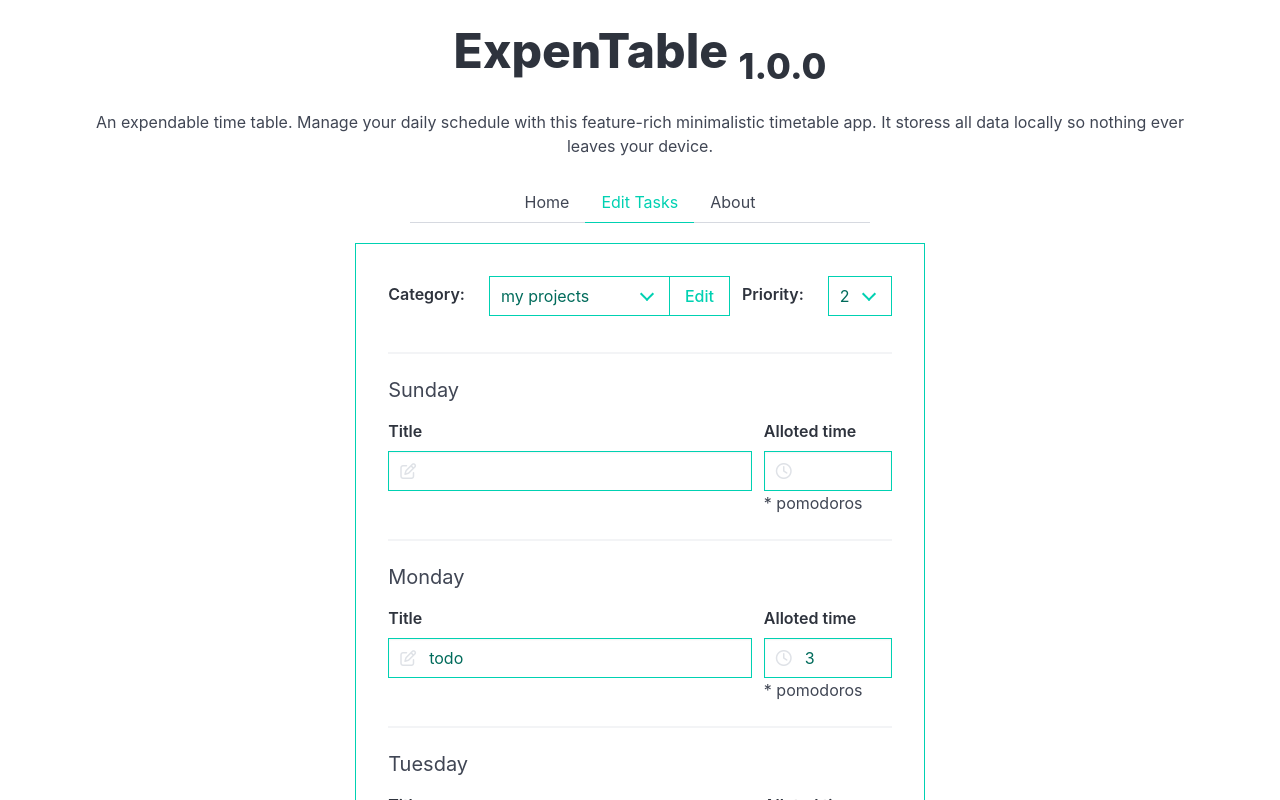
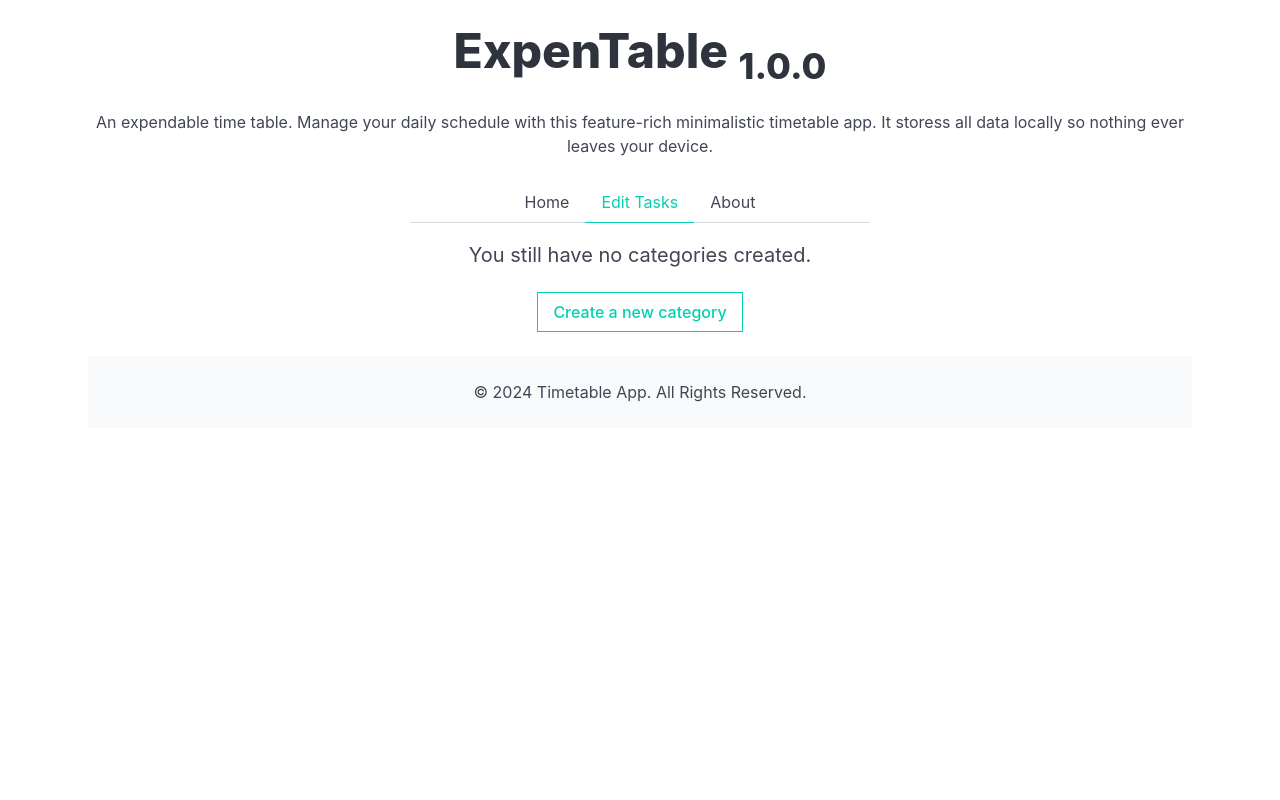
Before and after one commit to Blankscreen-exe/ExpenTable, a React (Vite) app: page /edit in a window 1280 px wide. Shown: the top 800 px of the page. Built offline with nearby package versions, Linux system fonts and the light colour scheme.

Commit message:
Using localstorage to storage and handle data

```diff
--- a/src/components/form/Modal.jsx
+++ b/src/components/form/Modal.jsx
@@ -1,15 +1,16 @@
 import React, { useState } from 'react';
-import tableData from '../../data/table.json';
+import { useLocalStorage } from '../../customHooks';
 
 export default function Modal(props) {
-    const [categories, setCategories] = useState(tableData);
+    const categoriesKey = "categories";
+    const [categories, setCategories] = useLocalStorage(categoriesKey, []);
 
     const addCategoryHandler = () => {
         const newId = `id${categories.length + 1}`;
         const newCategory = {
             id: newId,
             title: "",
-            priority: 1,
+            priority: 0,
             done: false,
             days: {}
         }
@@ -50,7 +51,7 @@ export default function Modal(props) {
     return (
         <div className='form-modal-card'>
             <form className='modal-content'>
-                <div className="is-display-flex is-justify-content-space-between is-column-gap-8 mb-5">
+                <div style={categories.length > 0 ? { marginBottom: '1.5rem' } : {} } className="is-display-flex is-justify-content-space-between is-column-gap-8">
                     <div style={{ marginBottom: "0" }} className='field is-display-flex is-align-items-center is-flex-wrap-wrap is-row-gap-1.5'>
                         <span className='subtitle modal-span'>Categories</span>
                         <div className="control modal-control">
@@ -63,7 +64,7 @@ export default function Modal(props) {
                         </div>
                     </div>
                     <div className="control has-icons">
-                        <button type='button' onClick={() => props.closeModal()}>
+                        <button type='button' onClick={() => props.closeModal(categories)}>
                             <span className="icon is-left">
                                 <i className="fa-solid fa-xmark fa-lg"></i>
                             </span>
@@ -72,8 +73,8 @@ export default function Modal(props) {
                 </div>
                 {categories.map((category, index) => {
                     return (
-                        <div>
-                            <div className="custom-field field is-grouped is-column-gap-2 is-flex-wrap-wrap" key={category.id}>
+                        <div key={category.id}>
+                            <div className="custom-field field is-grouped is-column-gap-2 is-flex-wrap-wrap">
                                 <div className="control custom-control">
                                     <input
                                         name={`title-${index}`}
@@ -89,7 +90,7 @@ export default function Modal(props) {
                                 <div className="control">
                                     <div className="select is-primary">
                                         <select onChange={handlePriorityChange} name={`priority-${index}`} id={category.id ? category.id : ""} className='is-radiusless' value={category?.priority || ""}>
-                                            <option value="" disabled selected hidden>Priority</option>
+                                            <option value="" disabled hidden>Priority</option>
                                             <option value="1">1</option>
                                             <option value="2">2</option>
                                             <option value="3">3</option>
--- a/src/components/form/index.jsx
+++ b/src/components/form/index.jsx
@@ -1,13 +1,11 @@
 import React, { useState } from 'react';
 import { useLocalStorage } from '../../customHooks';
 import Modal from './Modal';
-import tableData from '../../data/table.json';
 import appConstants from '../../appConstants';
 
 function Form() {
     const categoriesKey = "categories";
-    // const [formData, setFormData] = useLocalStorage(categoriesKey, []);
-    const formData = tableData;
+    const [formData, setFormData] = useLocalStorage(categoriesKey, []);
     const [modal, setModal] = useState(false);
     const [selectedCategory, setCategory] = useState(formData[0]);
     const [days, setDays] = useState(selectedCategory?.days || {});
@@ -32,11 +30,34 @@ function Form() {
         const property = name.slice(4, name.length);
 
         if (property === "title") {
-            setDays(prevValue => ({ ...prevValue, [day]: { ...(prevValue[day] || {}), title: value } }));
+            const newDays = {
+                ...days,
+                [day]: {
+                    ...(days[day] || {}),
+                    title: value
+                }
+            }
+
+            const categoryId = selectedCategory.id;
+
+            setDays(newDays);
+            setCategory(prevValue => ({...prevValue, days: newDays}));
+            setFormData(prevValue =>
+                prevValue.map((category) =>
+                    categoryId === category.id ? { ...category, days: newDays } : category
+                )
+            );
         } else if (property === "allottedTime") {
+            // Resolver esto igual que con lo de title
             const numValue = parseFloat(value);
             setDays(prevValue => ({ ...prevValue, [day]: { ...(prevValue[day] || {}), allottedTime: numValue } }));
         }
+    }
+
+    // Update the formData state when the modal closes
+    const closeModal = (newFormData) => {
+        setFormData(newFormData);
+        setModal(false);
     }
 
     return (
@@ -145,7 +166,7 @@ function Form() {
                     </div>
                 }
             </div>
-            {modal && <Modal closeModal={() => setModal(false)} />}
+            {modal && <Modal closeModal={closeModal} />}
         </section>
     )
 }
```
